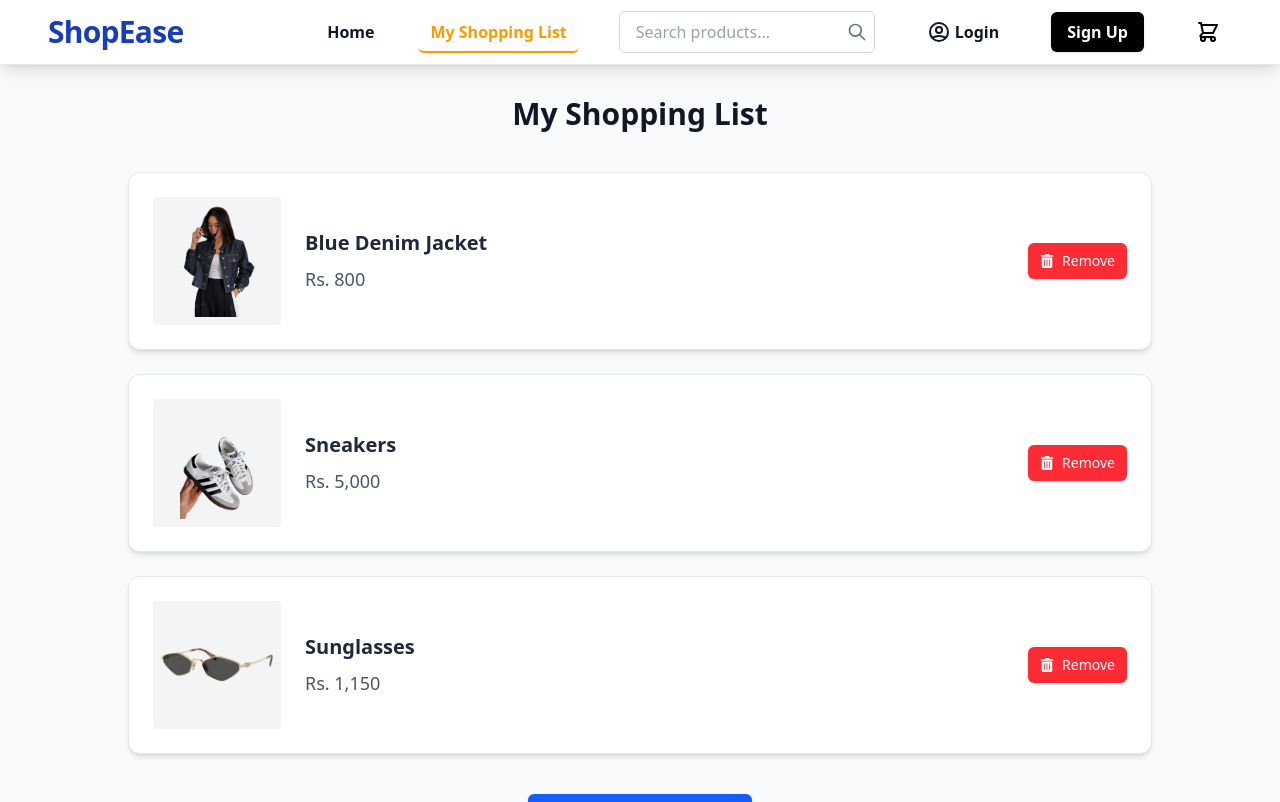
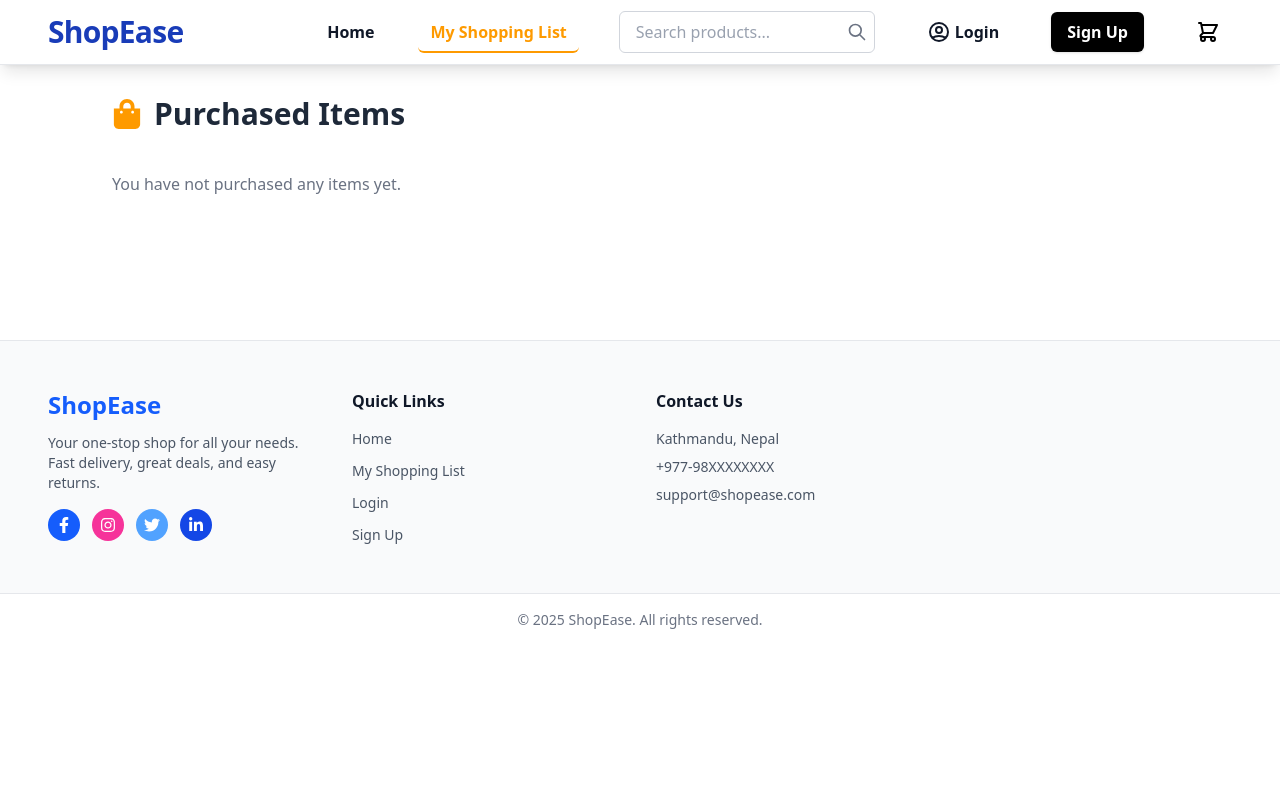
Before and after one commit to Apeksha-1-hub/ecommerce, a React (Vite) app: page /myshoppinglist in a window 1280 px wide. Shown: the top 802 px of the page. Built offline with nearby package versions, Linux system fonts and the light colour scheme.

Commit message:
changes in product and productcard adding cart shoppinlistcontext cartcontext

```diff
--- a/package.json
+++ b/package.json
@@ -18,6 +18,7 @@
     "react-icons": "^5.5.0",
     "react-router-dom": "^7.6.3",
     "reacticons": "^0.0.1",
+    "sweetalert2": "^11.22.2",
     "tailwindcss": "^4.1.11"
   },
   "devDependencies": {
--- a/src/cart/Cart.jsx
+++ b/src/cart/Cart.jsx
@@ -1,8 +1,20 @@
 import React from "react";
 import { useCart } from "../contexts/CartContext";
+import { Link } from "react-router-dom";
+import { FaTrashAlt, FaShoppingCart } from "react-icons/fa";
+import { useShoppingList } from "../shoppinglistcontext/ShoppingListContext";
 
 const Cart = () => {
+
   const { cartItems, removeFromCart, clearCart } = useCart();
+
+  const { addToShoppingList } = useShoppingList();
+
+  const handleCheckout = () => {
+    addToShoppingList(cartItems); // Add cart items to shopping list
+    clearCart(); // Clear cart after checkout
+    alert("Purchase successful. Items added to your Shopping List.");
+  };
 
   const totalPrice = cartItems.reduce(
     (acc, item) => acc + item.price * item.quantity,
@@ -10,45 +22,72 @@ const Cart = () => {
   );
 
   return (
-    <div className="max-w-5xl mx-auto px-6 sm:px-8 lg:px-12 py-16">
-      <h1 className="text-3xl font-extrabold text-gray-900 mb-8">My Cart</h1>
+    <div className="max-w-6xl mx-auto px-6 sm:px-8 lg:px-12 py-30">
+      <h1 className="text-3xl font-extrabold text-gray-800 mb-10 flex items-center gap-3">
+        <FaShoppingCart className="text-blue-600" /> My Cart
+      </h1>
 
       {cartItems.length === 0 ? (
-        <p className="text-gray-500">Your cart is empty.</p>
+        <div className="text-center py-20">
+          <p className="text-gray-500 mb-6">Your cart is empty.</p>
+          <Link
+            to="/home"
+            className="inline-block bg-blue-600 hover:bg-blue-700 text-white px-6 py-3 rounded-md font-semibold shadow transition"
+          >
+            Continue Shopping
+          </Link>
+        </div>
       ) : (
-        <div className="space-y-4">
+        <div className="space-y-6">
           {cartItems.map((item) => (
-            <div key={item.id} className="flex items-center bg-white rounded-lg shadow p-4">
+            <div
+              key={item.id}
+              className="flex items-center bg-white rounded-xl shadow hover:shadow-lg transition p-4 border border-gray-200"
+            >
               <img
                 src={item.image}
                 alt={item.name}
-                className="w-20 h-20 object-contain rounded mr-4"
+                className="w-24 h-24 object-contain rounded-md mr-6 bg-gray-50 p-2"
               />
               <div className="flex-1">
-                <h2 className="text-lg font-semibold text-gray-800">{item.name}</h2>
-                <p className="text-gray-600">
+                <h2 className="text-lg font-semibold text-gray-800 mb-1">
+                  {item.name}
+                </h2>
+                <p className="text-gray-500 text-sm mb-1">
                   Rs. {item.price.toLocaleString("en-IN")} x {item.quantity}
+                </p>
+                <p className="text-gray-700 text-sm font-medium">
+                  Subtotal: Rs. {(item.price * item.quantity).toLocaleString("en-IN")}
                 </p>
               </div>
               <button
                 onClick={() => removeFromCart(item.id)}
-                className="text-red-500 hover:text-red-600 transition"
+                className="text-red-500 hover:text-red-600 transition p-2 rounded-full hover:bg-red-50"
+                aria-label="Remove item"
               >
-                Remove
+                <FaTrashAlt />
               </button>
             </div>
           ))}
 
-          <div className="text-right mt-4">
-            <p className="text-xl font-bold text-gray-800">
+          <div className="bg-gray-50 rounded-xl p-6 shadow flex flex-col sm:flex-row sm:items-center sm:justify-between mt-10">
+            <p className="text-xl font-bold text-gray-800 mb-4 sm:mb-0">
               Total: Rs. {totalPrice.toLocaleString("en-IN")}
             </p>
-            <button
-              onClick={clearCart}
-              className="mt-4 bg-red-600 hover:bg-red-700 text-white px-6 py-3 rounded-md font-semibold shadow transition"
-            >
-              Clear Cart
-            </button>
+            <div className="flex gap-4">
+              <button
+                onClick={clearCart}
+                className="bg-red-600 hover:bg-red-700 text-white px-6 py-3 rounded-md font-semibold shadow transition"
+              >
+                Clear Cart
+              </button>
+               <button
+                 onClick={handleCheckout}
+                 className="bg-green-600 hover:bg-green-700 text-white px-6 py-3 rounded-md font-semibold shadow transition"
+    >
+                 Proceed to Checkout
+                </button>
+            </div>
           </div>
         </div>
       )}
--- a/src/component/Navbar.jsx
+++ b/src/component/Navbar.jsx
@@ -7,12 +7,13 @@ import {
   UserCircleIcon,
   SearchIcon,
 } from "@heroicons/react/outline";
+import { useCart } from "../contexts/CartContext"; // ✅ Import useCart
 
-
-const Navbar = ({ cartItemCount = 0 }) => {
+const Navbar = () => {
   const [menuOpen, setMenuOpen] = useState(false);
   const [searchTerm, setSearchTerm] = useState("");
-  const location = useLocation(); // get current path
+  const location = useLocation();
+  const { cartItemCount } = useCart(); // ✅ Get live cart count
 
   const handleSearchSubmit = (e) => {
     e.preventDefault();
--- a/src/contexts/CartContext.jsx
+++ b/src/contexts/CartContext.jsx
@@ -38,9 +38,19 @@ export const CartProvider = ({ children }) => {
     setCartItems([]);
   };
 
+  // Calculate total cart item count
+  const cartItemCount = cartItems.reduce(
+    (total, item) => total + item.quantity,
+    0
+  );
+
   return (
-    <CartContext.Provider value={{ cartItems, addToCart, removeFromCart, clearCart }}>
+    <CartContext.Provider
+      value={{ cartItems, addToCart, removeFromCart, clearCart, cartItemCount }}
+    >
       {children}
     </CartContext.Provider>
   );
 };
+
+export default CartProvider;
--- a/src/shoppinglist/ShoppingList.jsx
+++ b/src/shoppinglist/ShoppingList.jsx
@@ -1,87 +1,42 @@
-import React, { useState } from "react";
-import { FaTrashAlt, FaShoppingCart } from "react-icons/fa";
+import React from "react";
+import { useShoppingList } from "../shoppinglistcontext/ShoppingListContext";
+import { FaShoppingBag } from "react-icons/fa";
 
 const ShoppingList = () => {
-  // Dummy data for demo
-  const [shoppingList, setShoppingList] = useState([
-    {
-      id: 1,
-      name: "Blue Denim Jacket",
-      price: 800,
-      image: "photos/p1.png",
-    },
-    {
-      id: 2,
-      name: "Sneakers",
-      price: 5000,
-      image: "photos/p3.png",
-    },
-    {
-      id: 3,
-      name: "Sunglasses",
-      price: 1150,
-      image: "photos/p5.png",
-    },
-  ]);
-
-  // Remove item handler
-  const handleRemove = (id) => {
-    setShoppingList(shoppingList.filter((item) => item.id !== id));
-  };
+  const { shoppingList } = useShoppingList();
 
   return (
-    <div className="bg-gray-50 min-h-screen pt-24 pb-12 px-4 sm:px-6 lg:px-8">
-      <div className="max-w-5xl mx-auto">
-        <h1 className="text-3xl font-extrabold text-gray-900 mb-10 text-center">
-          My Shopping List
+    <div className="max-w-6xl mx-auto px-6 sm:px-8 lg:px-12 py-24">
+      <h1 className="text-3xl font-extrabold text-gray-800 mb-10 flex items-center gap-3">
+        <FaShoppingBag className="text-amber-500" /> Purchased Items
       </h1>
 
       {shoppingList.length === 0 ? (
-          <div className="text-center text-gray-500">
-            Your shopping list is empty.
-          </div>
+        <p className="text-gray-500">You have not purchased any items yet.</p>
       ) : (
         <div className="space-y-6">
           {shoppingList.map((item) => (
             <div
               key={item.id}
-                className="flex flex-col sm:flex-row items-center bg-white rounded-xl shadow-md hover:shadow-lg transition p-4 sm:p-6 border border-gray-200"
+              className="flex items-center bg-white rounded-xl shadow p-4 border border-gray-200"
             >
               <img
                 src={item.image}
                 alt={item.name}
-                  className="w-32 h-32 object-contain rounded mb-4 sm:mb-0 sm:mr-6 bg-gray-100 p-2"
+                className="w-24 h-24 object-contain rounded-md mr-6 bg-gray-50 p-2"
               />
-                <div className="flex-1 text-center sm:text-left">
-                  <h2 className="text-xl font-semibold text-gray-800 mb-2">
+              <div>
+                <h2 className="text-lg font-semibold text-gray-800">
                   {item.name}
                 </h2>
-                  <p className="text-gray-600 text-lg">
+                <p className="text-gray-500">
                   Rs. {item.price.toLocaleString("en-IN")}
                 </p>
-                </div>
-                <div className="flex items-center mt-4 sm:mt-0 space-x-4">
-                  <button
-                    onClick={() => handleRemove(item.id)}
-                    className="flex items-center px-3 py-2 bg-red-500 hover:bg-red-600 text-white rounded-md shadow-sm transition text-sm font-medium"
-                  >
-                    <FaTrashAlt className="mr-2" /> Remove
-                  </button>
               </div>
             </div>
           ))}
         </div>
       )}
-
-        {shoppingList.length > 0 && (
-          <div className="mt-10 text-center">
-            <button className="inline-flex items-center px-8 py-3 bg-blue-600 hover:bg-blue-700 text-white text-lg font-semibold rounded-md shadow-md transition">
-              <FaShoppingCart className="mr-3" />
-              Add All to Cart
-            </button>
-          </div>
-        )}
-      </div>
     </div>
   );
 };
--- /dev/null
+++ b/src/shoppinglistcontext/ShoppingListContext.jsx
@@ -0,0 +1,33 @@
+// src/contexts/ShoppingListContext.jsx
+
+import React, { createContext, useContext, useState } from "react";
+
+const ShoppingListContext = createContext();
+
+export const useShoppingList = () => useContext(ShoppingListContext);
+
+export const ShoppingListProvider = ({ children }) => {
+  const [shoppingList, setShoppingList] = useState([]);
+
+  const addToShoppingList = (items) => {
+    // Add multiple items ensuring no duplicate IDs
+    setShoppingList((prevList) => {
+      const newItems = items.filter(
+        (item) => !prevList.some((i) => i.id === item.id)
+      );
+      return [...prevList, ...newItems];
+    });
+  };
+
+  const clearShoppingList = () => {
+    setShoppingList([]);
+  };
+
+  return (
+    <ShoppingListContext.Provider
+      value={{ shoppingList, addToShoppingList, clearShoppingList }}
+    >
+      {children}
+    </ShoppingListContext.Provider>
+  );
+};
```
Also changed, not shown: src/main.jsx (+6 -1 lines), 1 other file (tests, documents, lock files or other folders). Lines whose indentation alone changed are shown as unchanged.
